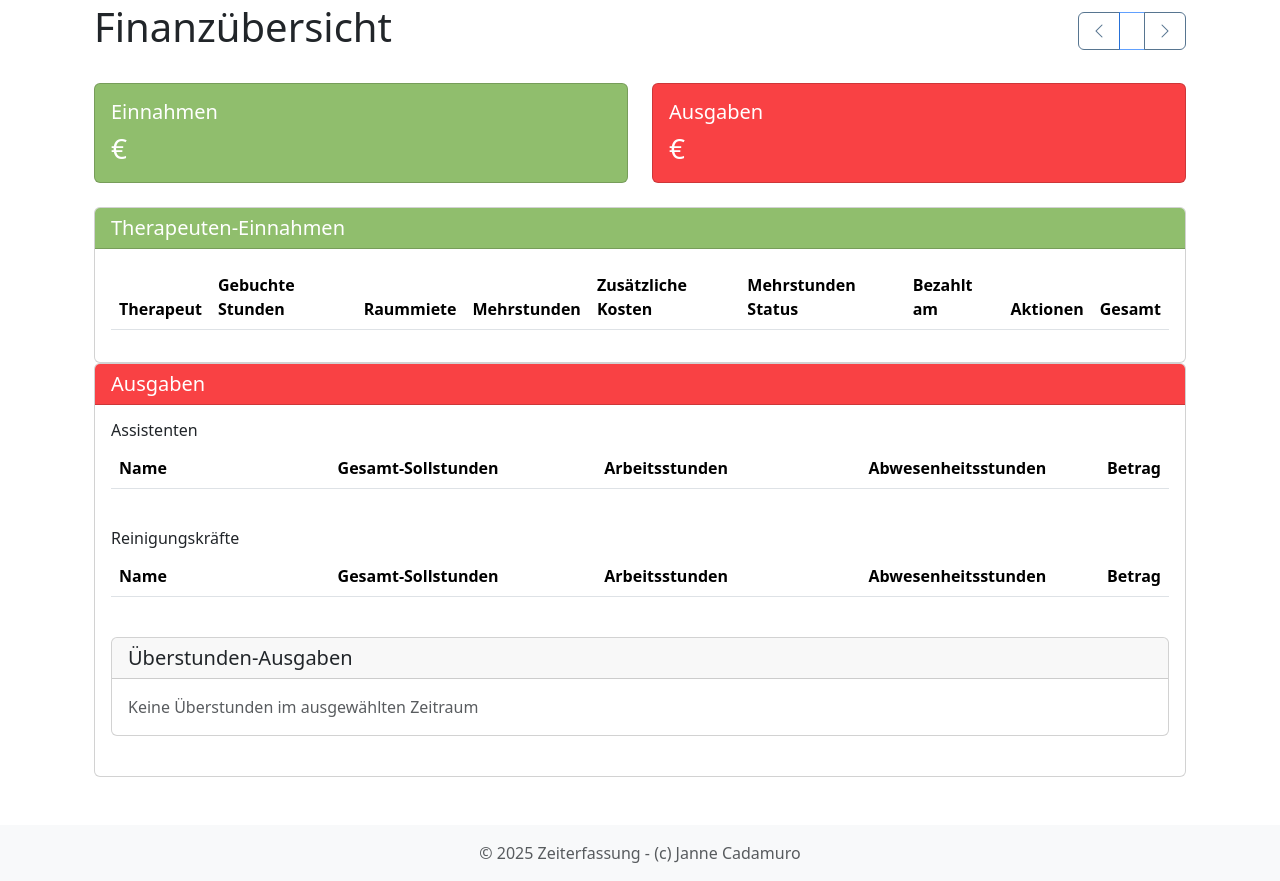
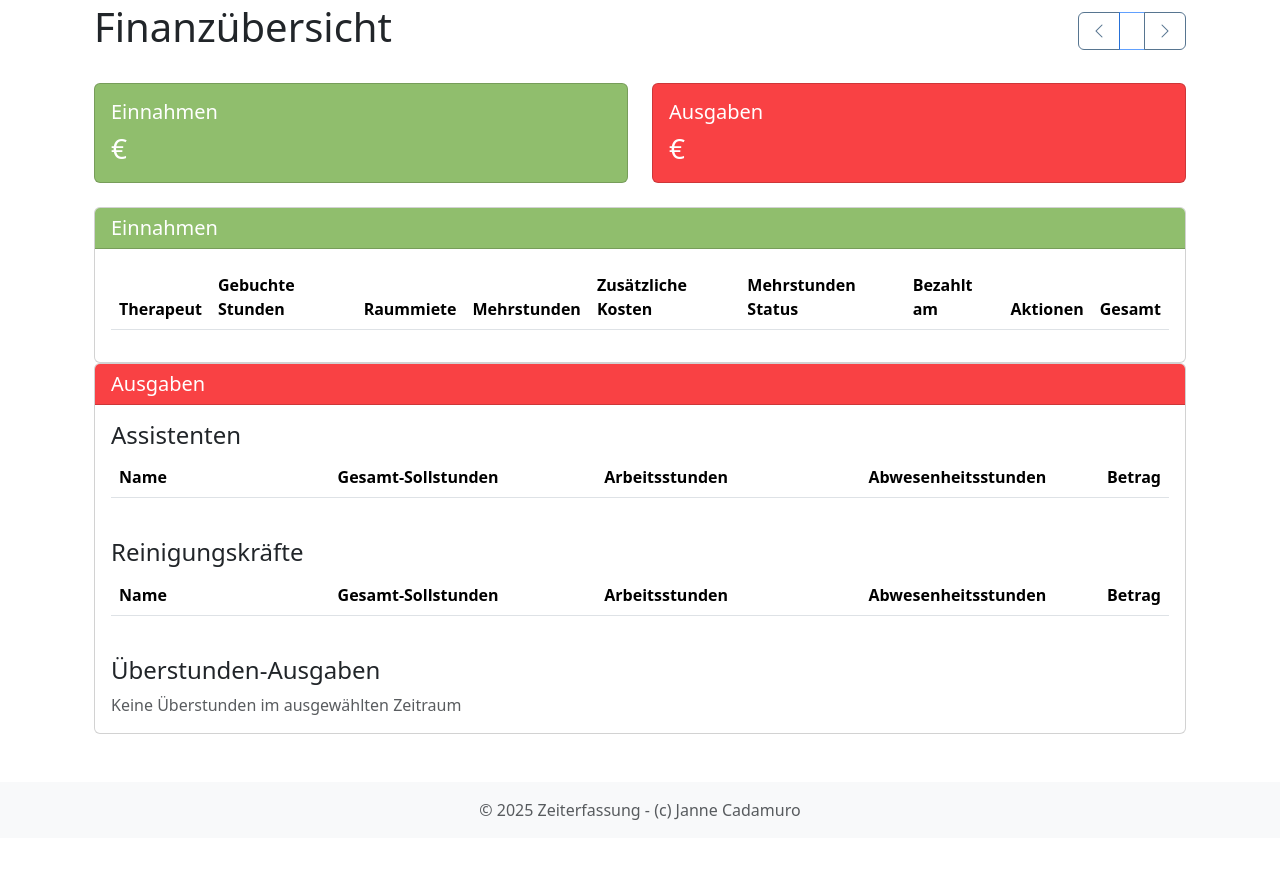
Before and after one commit to drfoehn/workfore_management, a Django app: template workforce_management/templates/wfm/finance_overview.html in a window 1280 px wide. Shown: the part 121-1002 px from the top of the page. After the commit the page ends 941 px from the top, so only its background shows below. Run offline with Django 5.2, Linux system fonts and the light colour scheme; the template is opened without the code that fills it, so the values that code supplies are empty; some libraries are stand-ins or nearby versions.

Commit message:
some design

```diff
--- a/workforce_management/templates/wfm/finance_overview.html
+++ b/workforce_management/templates/wfm/finance_overview.html
@@ -53,7 +53,7 @@
         <div class="col-md-12">
             <div class="card mb-6">
                 <div class="card-header bg-success text-white">
-                    <h5 class="mb-0">{% trans "Therapeuten-Einnahmen" %}</h5>
+                    <h5 class="mb-0">{% trans "Einnahmen" %}</h5>
                 </div>
                 <div class="card-body">
                     <div class="table-responsive">
@@ -143,7 +143,7 @@
                 </div>
                 <div class="card-body">
                     <!-- Assistenten -->
-                    <h6>{% trans "Assistenten" %}</h6>
+                    <h4>{% trans "Assistenten" %}</h4>
                     <div class="table-responsive mb-4">
                         <table class="table table-striped">
                             <thead>
@@ -170,7 +170,7 @@
                     </div>
 
                     <!-- Reinigungskräfte -->
-                    <h6>{% trans "Reinigungskräfte" %}</h6>
+                    <h4>{% trans "Reinigungskräfte" %}</h4>
                     <div class="table-responsive mb-4">
                         <table class="table table-striped">
                             <thead>
@@ -197,13 +197,10 @@
                     </div>
 
                     <!-- Überstunden-Ausgaben -->
-                    <div class="card mb-4">
-                        <div class="card-header">
-                            <h5 class="mb-0">{% trans "Überstunden-Ausgaben" %}</h5>
-                        </div>
-                        <div class="card-body">
+                    <h4>{% trans "Überstunden-Ausgaben" %}</h4>
+
                             {% if overtime_expenses %}
-                            <div class="table-responsive">
+                            <div class="table-responsive mb-4">
                                 <table class="table table-striped">
                                     <thead>
                                         <tr>
@@ -235,8 +232,7 @@
                             {% else %}
                             <p class="text-muted mb-0">{% trans "Keine Überstunden im ausgewählten Zeitraum" %}</p>
                             {% endif %}
-                        </div>
-                    </div>
+
                 </div>
             </div>
         </div>
```
